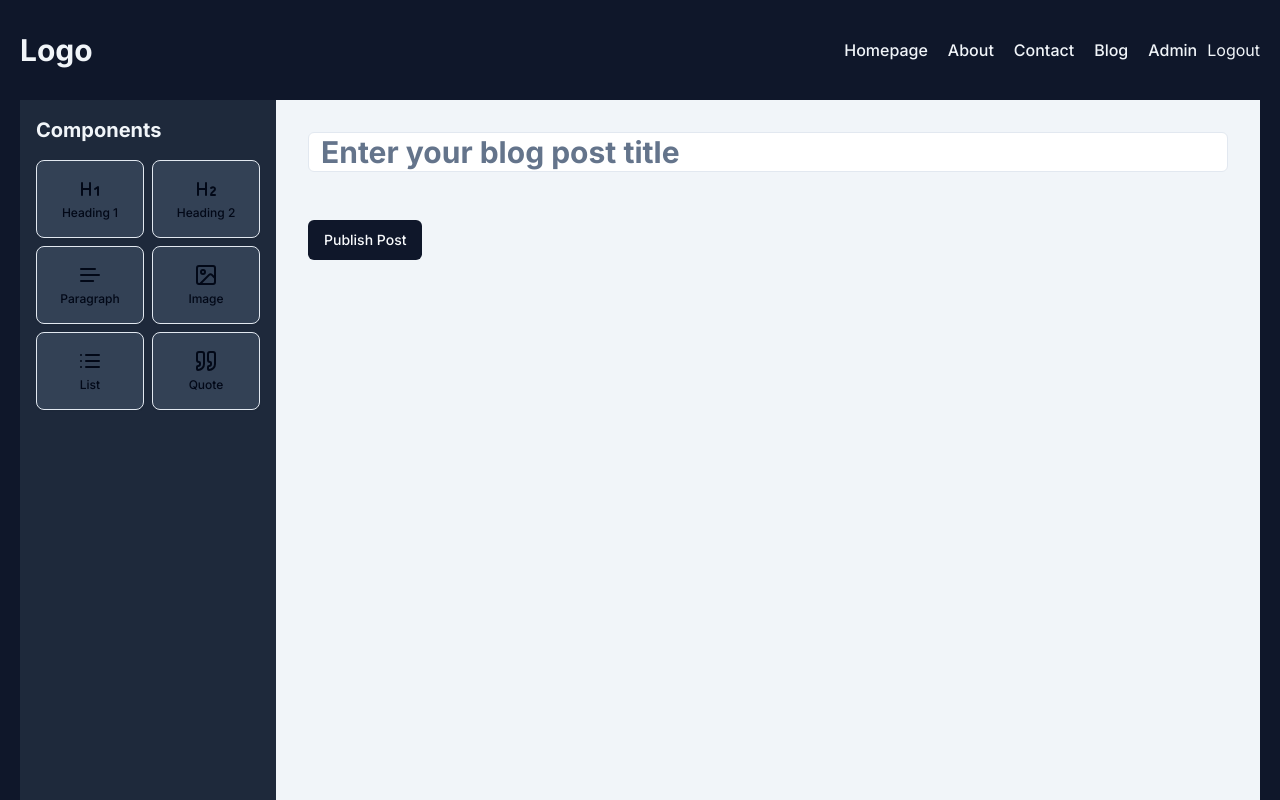
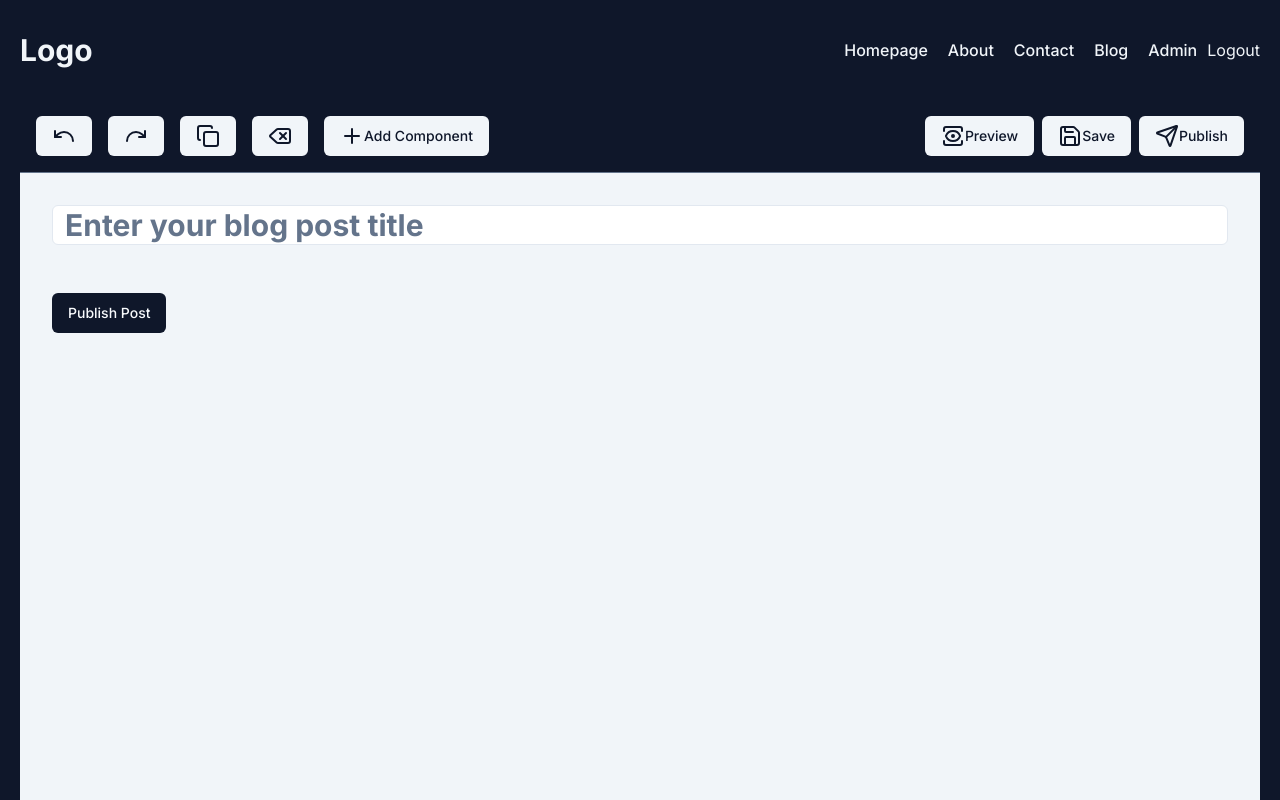
Before and after one commit to Kratosgado/kgopinion, a Next.js app: page /blog/create in a window 1280 px wide. Shown: the top 800 px of the page. Built offline with nearby package versions, Linux system fonts and the light colour scheme.

Commit message:
add toolbar

```diff
--- a/package.json
+++ b/package.json
@@ -10,6 +10,7 @@
     "vercel-env": "vercel env pull .env "
   },
   "dependencies": {
+    "@radix-ui/react-dialog": "^1.1.1",
     "@radix-ui/react-label": "^2.1.0",
     "@radix-ui/react-select": "^2.1.1",
     "@radix-ui/react-slot": "^1.1.0",
--- a/src/app/blog/[slug]/page.tsx
+++ b/src/app/blog/[slug]/page.tsx
@@ -4,7 +4,6 @@
 
 import PostUser from "@/components/postUser/PostUser";
 import { Suspense } from "react";
-import { NEXT_PUBLIC_API_URL } from "@/lib/utils";
 import { getPost, getUser } from "@/lib/data";
 import { User } from "@/lib/models/user";
 // import { getPost } from "@/lib/data";
--- a/src/app/blog/create/page.tsx
+++ b/src/app/blog/create/page.tsx
@@ -5,6 +5,15 @@
 import { HTML5Backend } from "react-dnd-html5-backend";
 import { Sidebar } from "@/components/ui/Sidebar";
 import { ContentArea } from "@/components/ui/ContentArea";
+import { Toolbar } from "@/components/ui/Toolbar";
+import {
+  Sheet,
+  SheetContent,
+  SheetDescription,
+  SheetHeader,
+  SheetTitle,
+  SheetTrigger,
+} from "@/components/ui/sheet";
 
 export default function BlogPostCreator() {
   const [components, setComponents] = useState<string[]>([]);
@@ -13,11 +22,18 @@
     setComponents([...components, component]);
   };
 
+  const sidebar = "left";
   return (
     <DndProvider backend={HTML5Backend}>
-      <div className="flex h-screen overflow-hidden">
-        <Sidebar onAddComponent={addComponent} />
-        <ContentArea components={components} />
+      <div className="flex flex-col h-screen">
+        <Toolbar onAddComponent={addComponent}/>
+        <div className="flex h-screen overflow-hidden">
+          <div className="gap-2">
+
+          </div>
+
+          <ContentArea components={components} />
+        </div>
       </div>
     </DndProvider>
   );
--- a/src/app/layout.tsx
+++ b/src/app/layout.tsx
@@ -7,8 +7,8 @@
 const inter = Inter({ subsets: ["latin"] });
 
 export const metadata: Metadata = {
-  title: "KgOpinion",
-  description: "Blog by Kratosgado",
+  title: "kgopinion",
+  description: "Blog by Kratosgado & Prodigygenes",
 };
 
 export default function RootLayout({
--- /dev/null
+++ b/src/components/ui/Toolbar.tsx
@@ -0,0 +1,50 @@
+import { Copy, Redo, Undo, Delete, Save, View, Send, Plus } from "lucide-react";
+import { Button } from "./button";
+import { Sheet, SheetContent, SheetTrigger } from "./sheet";
+import { Sidebar } from "./Sidebar";
+
+export const Toolbar = ({
+  onAddComponent,
+}: {
+  onAddComponent: (component: string) => void;
+}) => {
+  return (
+    <div className="flex items-center justify-between p-4 border-b border-slate-500">
+      <div className="flex items-center space-x-4">
+        <Button variant="secondary">
+          <Undo />
+        </Button>
+        <Button variant="secondary">
+          <Redo />
+        </Button>
+        <Button variant="secondary">
+          <Copy />
+        </Button>
+        <Button variant="secondary">
+          <Delete />
+        </Button>
+        <Sheet key={"left"}>
+          <SheetTrigger>
+            <Button variant="secondary">
+              <Plus /> Add Component
+            </Button>
+          </SheetTrigger>
+          <SheetContent side={"left"}>
+            <Sidebar onAddComponent={onAddComponent} />
+          </SheetContent>
+        </Sheet>
+      </div>
+      <div className="space-x-2">
+        <Button variant="secondary">
+          <View /> Preview
+        </Button>
+        <Button variant="secondary">
+          <Save /> Save
+        </Button>
+        <Button variant="secondary">
+          <Send /> Publish
+        </Button>
+      </div>
+    </div>
+  );
+};
--- /dev/null
+++ b/src/components/ui/sheet.tsx
@@ -0,0 +1,140 @@
+"use client"
+
+import * as React from "react"
+import * as SheetPrimitive from "@radix-ui/react-dialog"
+import { cva, type VariantProps } from "class-variance-authority"
+import { X } from "lucide-react"
+
+import { cn } from "@/lib/utils"
+
+const Sheet = SheetPrimitive.Root
+
+const SheetTrigger = SheetPrimitive.Trigger
+
+const SheetClose = SheetPrimitive.Close
+
+const SheetPortal = SheetPrimitive.Portal
+
+const SheetOverlay = React.forwardRef<
+  React.ElementRef<typeof SheetPrimitive.Overlay>,
+  React.ComponentPropsWithoutRef<typeof SheetPrimitive.Overlay>
+>(({ className, ...props }, ref) => (
+  <SheetPrimitive.Overlay
+    className={cn(
+      "fixed inset-0 z-50 bg-black/80  data-[state=open]:animate-in data-[state=closed]:animate-out data-[state=closed]:fade-out-0 data-[state=open]:fade-in-0",
+      className
+    )}
+    {...props}
+    ref={ref}
+  />
+))
+SheetOverlay.displayName = SheetPrimitive.Overlay.displayName
+
+const sheetVariants = cva(
+  "fixed z-50 gap-4 bg-background p-6 shadow-lg transition ease-in-out data-[state=open]:animate-in data-[state=closed]:animate-out data-[state=closed]:duration-300 data-[state=open]:duration-500",
+  {
+    variants: {
+      side: {
+        top: "inset-x-0 top-0 border-b data-[state=closed]:slide-out-to-top data-[state=open]:slide-in-from-top",
+        bottom:
+          "inset-x-0 bottom-0 border-t data-[state=closed]:slide-out-to-bottom data-[state=open]:slide-in-from-bottom",
+        left: "inset-y-0 left-0 h-full w-3/4 border-r data-[state=closed]:slide-out-to-left data-[state=open]:slide-in-from-left sm:max-w-sm",
+        right:
+          "inset-y-0 right-0 h-full w-3/4  border-l data-[state=closed]:slide-out-to-right data-[state=open]:slide-in-from-right sm:max-w-sm",
+      },
+    },
+    defaultVariants: {
+      side: "right",
+    },
+  }
+)
+
+interface SheetContentProps
+  extends React.ComponentPropsWithoutRef<typeof SheetPrimitive.Content>,
+    VariantProps<typeof sheetVariants> {}
+
+const SheetContent = React.forwardRef<
+  React.ElementRef<typeof SheetPrimitive.Content>,
+  SheetContentProps
+>(({ side = "right", className, children, ...props }, ref) => (
+  <SheetPortal>
+    <SheetOverlay />
+    <SheetPrimitive.Content
+      ref={ref}
+      className={cn(sheetVariants({ side }), className)}
+      {...props}
+    >
+      {children}
+      <SheetPrimitive.Close className="absolute right-4 top-4 rounded-sm opacity-70 ring-offset-background transition-opacity hover:opacity-100 focus:outline-none focus:ring-2 focus:ring-ring focus:ring-offset-2 disabled:pointer-events-none data-[state=open]:bg-secondary">
+        <X className="h-4 w-4" />
+        <span className="sr-only">Close</span>
+      </SheetPrimitive.Close>
+    </SheetPrimitive.Content>
+  </SheetPortal>
+))
+SheetContent.displayName = SheetPrimitive.Content.displayName
+
+const SheetHeader = ({
+  className,
+  ...props
+}: React.HTMLAttributes<HTMLDivElement>) => (
+  <div
+    className={cn(
+      "flex flex-col space-y-2 text-center sm:text-left",
+      className
+    )}
+    {...props}
+  />
+)
+SheetHeader.displayName = "SheetHeader"
+
+const SheetFooter = ({
+  className,
+  ...props
+}: React.HTMLAttributes<HTMLDivElement>) => (
+  <div
+    className={cn(
+      "flex flex-col-reverse sm:flex-row sm:justify-end sm:space-x-2",
+      className
+    )}
+    {...props}
+  />
+)
+SheetFooter.displayName = "SheetFooter"
+
+const SheetTitle = React.forwardRef<
+  React.ElementRef<typeof SheetPrimitive.Title>,
+  React.ComponentPropsWithoutRef<typeof SheetPrimitive.Title>
+>(({ className, ...props }, ref) => (
+  <SheetPrimitive.Title
+    ref={ref}
+    className={cn("text-lg font-semibold text-foreground", className)}
+    {...props}
+  />
+))
+SheetTitle.displayName = SheetPrimitive.Title.displayName
+
+const SheetDescription = React.forwardRef<
+  React.ElementRef<typeof SheetPrimitive.Description>,
+  React.ComponentPropsWithoutRef<typeof SheetPrimitive.Description>
+>(({ className, ...props }, ref) => (
+  <SheetPrimitive.Description
+    ref={ref}
+    className={cn("text-sm text-muted-foreground", className)}
+    {...props}
+  />
+))
+SheetDescription.displayName = SheetPrimitive.Description.displayName
+
+export {
+  Sheet,
+  SheetPortal,
+  SheetOverlay,
+  SheetTrigger,
+  SheetClose,
+  SheetContent,
+  SheetHeader,
+  SheetFooter,
+  SheetTitle,
+  SheetDescription,
+}
```
Also changed, not shown: src/app/blog/create/layout.tsx (+4 -4 lines), 1 other file (tests, documents, lock files or other folders).
